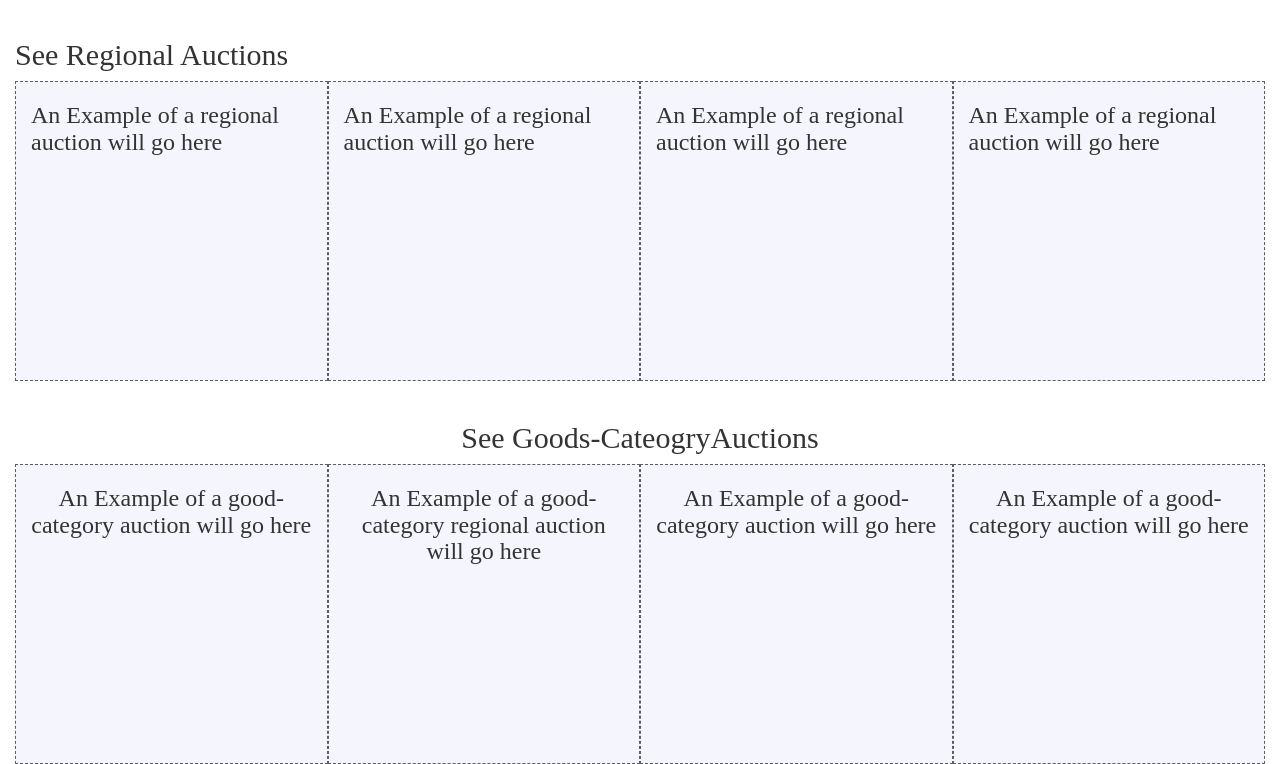
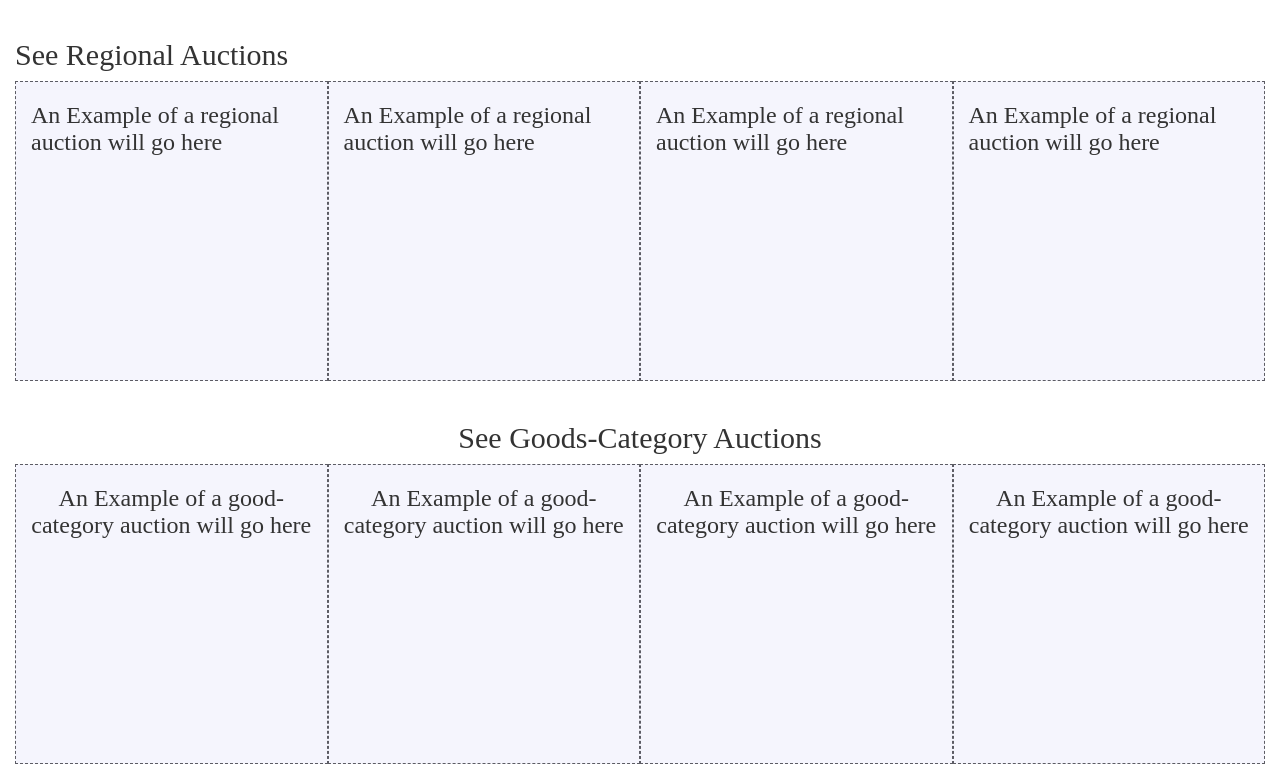
Before and after one commit to annasedlar/Travellers-Market, a React (Create React App) app in the folder frontEnd/: page / in a window 1280 px wide. Shown: the part 957-1721 px from the top of the page. Built offline with nearby package versions, Linux system fonts and the light colour scheme.

Commit message:
adding example of auction placeholders

```diff
--- a/frontEnd/src/FirstView.js
+++ b/frontEnd/src/FirstView.js
@@ -1,6 +1,10 @@
 import React, { Component } from 'react';
 import './App.css';
 import Navigation from './Navigation';
+
+const photoURL = './placeholderpic.jpg'
+
+
 
 class FirstView extends Component{
 	render(){
@@ -13,7 +17,7 @@ class FirstView extends Component{
 				<div className="col-xs-12 container-fluid">
 					<h1>Traveller's Bazaar is an international marketplace allowing travellers to share the
 					unique treasures they collect on the road with the world</h1>
-					<img src='./placeholderpic.jpg' alt="placeholder pic"/>
+					<img src={photoURL} alt="placeholder pic"/>
 				</div>
 				<div className="col-xs-12 container best-examples">
 					<h2>See Hot Auctions</h2>
@@ -46,12 +50,12 @@ class FirstView extends Component{
 					</div>
 				</div>
 				<div className="col-xs-12 container shop-by-category-examples">
-					<h2>See Goods-CateogryAuctions</h2>
+					<h2>See Goods-Category Auctions</h2>
 					<div className="col-xs-6 col-sm-3">
 						<h3>An Example of a good-category auction will go here</h3>
 					</div>
 					<div className="col-xs-6 col-sm-3">
-						<h3>An Example of a good-category regional auction will go here</h3>
+						<h3>An Example of a good-category auction will go here</h3>
 					</div>
 					<div className="col-xs-6 col-sm-3">
 						<h3>An Example of a good-category auction will go here</h3>
```
Also changed, not shown: 1 other file (tests, documents, lock files or other folders).
